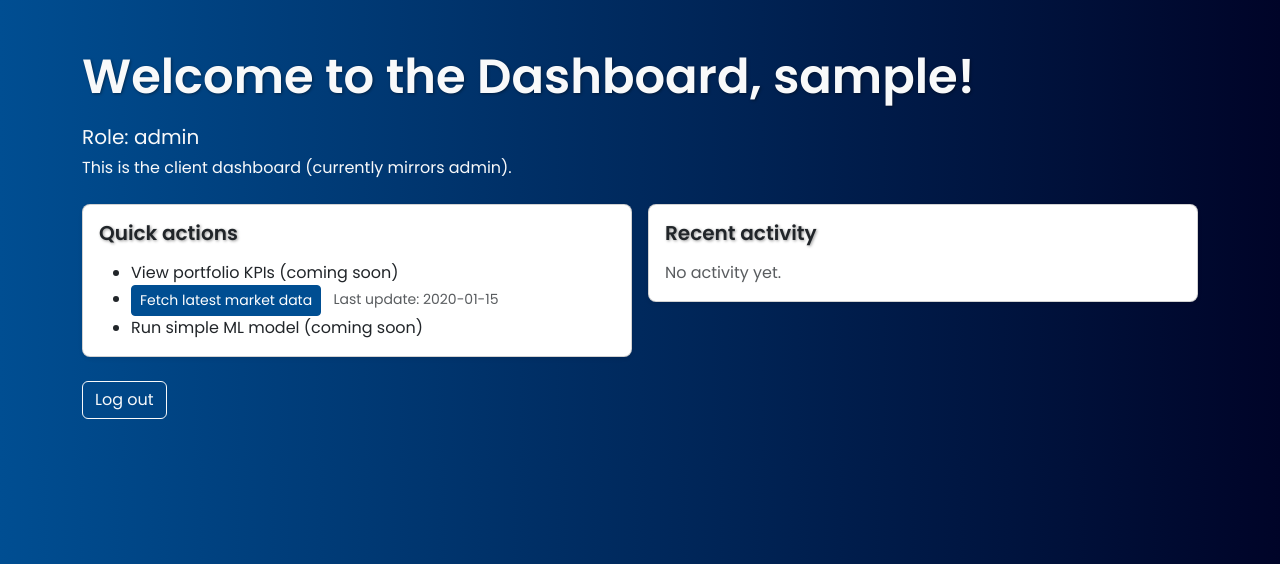
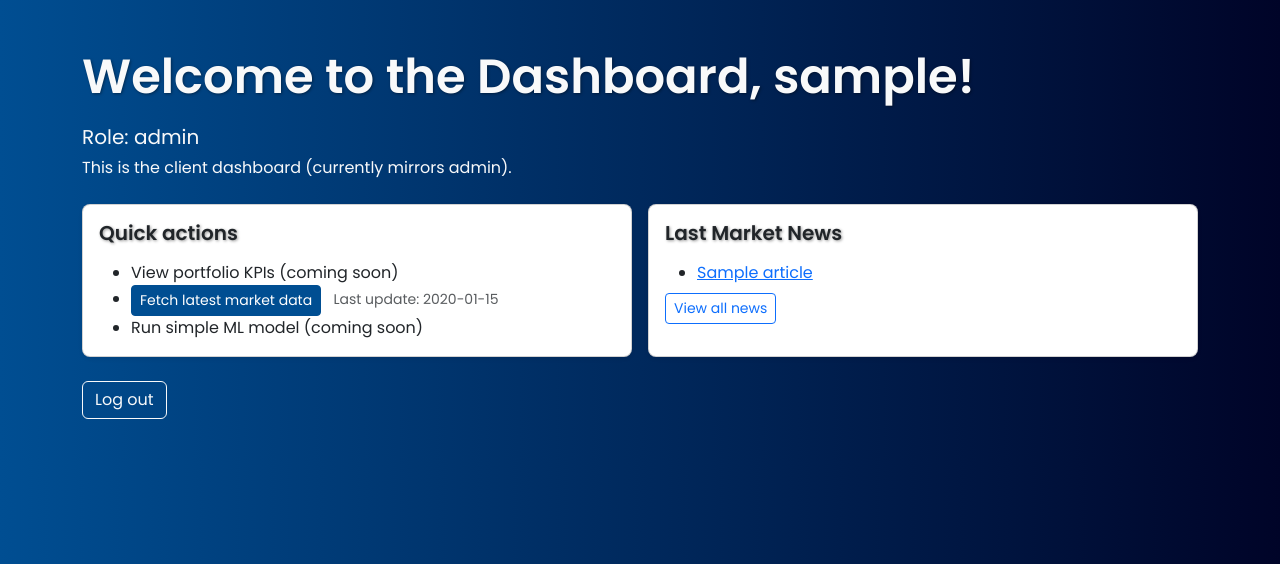
Before and after one commit to santiagobima/oh-my-quant, a Flask app: template app/templates/dashboard_client.html in a window 1280 px wide. Shown: the part 56-620 px from the top of the page. Run offline with Flask 3, Linux system fonts and the light colour scheme; the template is opened without the code that fills it: most values are stand-ins (such as "Sample title", 1, 10 or a date in 2020).

Commit message:
cambios efectuados

```diff
--- a/app/templates/dashboard_client.html
+++ b/app/templates/dashboard_client.html
@@ -13,12 +13,14 @@
       {% endfor %}
     {% endif %}
   {% endwith %}
+
   <h1 class="display-5 fw-bold mb-3">Welcome to the Dashboard, {{ username }}!</h1>
 
   <p class="lead mb-1">Role: <strong>{{ role }}</strong></p>
   <p class="mb-4">This is the client dashboard (currently mirrors admin).</p>
 
   <div class="row g-3">
+    <!-- Left column: Quick actions -->
     <div class="col-md-6">
       <div class="card shadow-sm">
         <div class="card-body">
@@ -31,7 +33,9 @@
                   Fetch latest market data
                 </button>
               </form>
-              <small class='text-muted ms-2'> Last update: {{ last_update if last_update else "n/a" }} </small>
+              <small class="text-muted ms-2">
+                Last update: {{ last_update if last_update else "n/a" }}
+              </small>
             </li>
             <li>Run simple ML model (coming soon)</li>
           </ul>
@@ -39,11 +43,29 @@
       </div>
     </div>
 
+    <!-- Right column: Market news -->
     <div class="col-md-6">
       <div class="card shadow-sm">
         <div class="card-body">
-          <h2 class="h5 card-title mb-3">Recent activity</h2>
-          <p class="text-muted mb-0">No activity yet.</p>
+          <h2 class="h5 card-title mb-3">Last Market News</h2>
+
+          {% if articles %}
+            <ul class="mb-0">
+              {% for article in articles %}
+                <li>
+                  <a href="{{ article.link }}" target="_blank">{{ article.title }}</a>
+                </li>
+              {% endfor %}
+            </ul>
+
+            <p class="mt-2">
+              <a href="{{ url_for('main.market_news') }}" class="btn btn-sm btn-outline-primary">
+                View all news
+              </a>
+            </p>
+          {% else %}
+            <p class="text-muted mb-0">No news available right now.</p>
+          {% endif %}
         </div>
       </div>
     </div>
@@ -52,4 +74,5 @@
   <p class="mt-4">
     <a href="{{ url_for('main.logout') }}" class="btn btn-outline-light">Log out</a>
   </p>
+
 {% endblock %}
```
Also changed, not shown: app/routes.py (+21 -2 lines), app/templates/market_news.html (added, +19 -0 lines), scripts/test_rss.py (added, +12 -0 lines).
